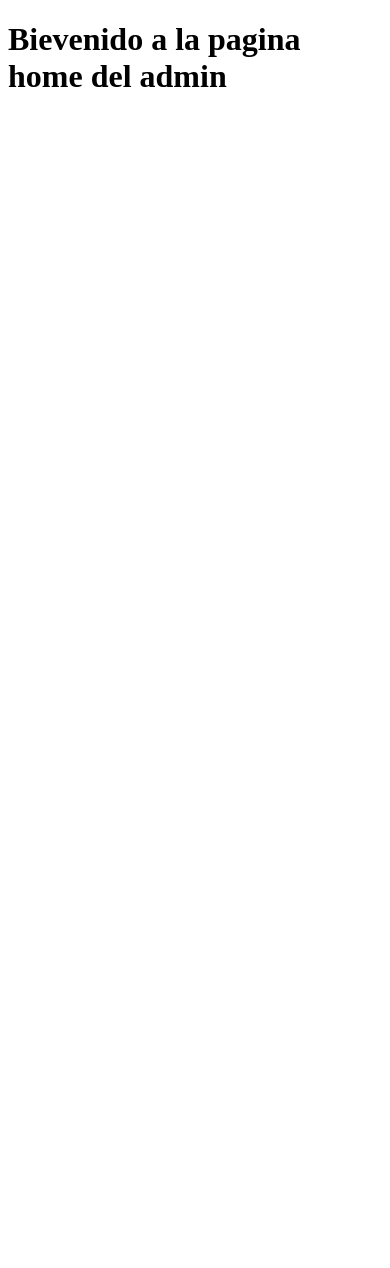
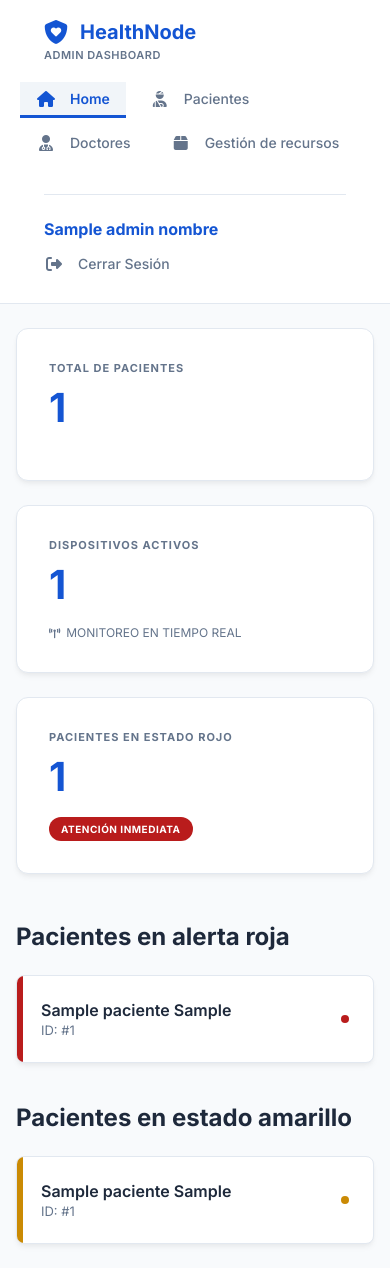
Before and after one commit to JoseCMM7/proyecto-final, a Flask app: template templates/home_admin.html in a window 390 px wide. Before the commit the page ends 87 px from the top, so only its background shows below. Run offline with Flask 3, Linux system fonts and the light colour scheme; tables that the repository leaves empty hold one stand-in row (values such as "Sample post"); the template is opened without the code that fills it: values that come from a table or form of the project are taken from there, most other values are stand-ins (such as "Sample title", 1, 10 or a date in 2020).

Commit message:
home de administrador lista

```diff
--- /dev/null
+++ b/static/admin_home.css
@@ -0,0 +1,364 @@
+/* Variables de color para el dashboard */
+:root {
+    --admin-bg: #f8fafc;
+    --admin-sidebar-bg: #ffffff;
+    --admin-primary: #1455d3;
+    --admin-primary-dark: #0f42a1;
+    --admin-text-dark: #1e293b;
+    --admin-text-gray: #64748b;
+    --admin-border: #e2e8f0;
+    --alert-red: #b91c1c;
+    --alert-red-bg: #fee2e2;
+    --state-yellow: #ca8a04;
+    --card-shadow: 0 4px 6px -1px rgba(0, 0, 0, 0.05), 0 2px 4px -1px rgba(0, 0, 0, 0.03);
+}
+
+* {
+    margin: 0;
+    padding: 0;
+    box-sizing: border-box;
+    font-family: 'Inter', sans-serif;
+}
+
+body {
+    background-color: var(--admin-bg);
+    color: var(--admin-text-dark);
+    display: flex;
+    min-height: 100vh;
+}
+
+/* --- BARRA LATERAL (SIDEBAR) --- */
+.sidebar {
+    width: 260px;
+    background-color: var(--admin-sidebar-bg);
+    border-right: 1px solid var(--admin-border);
+    display: flex;
+    flex-direction: column;
+    padding: 32px 0;
+    position: fixed;
+    height: 100vh;
+}
+
+.sidebar-header {
+    padding: 0 24px;
+    margin-bottom: 48px;
+}
+
+.logo-container {
+    display: flex;
+    align-items: center;
+    gap: 12px;
+    color: var(--admin-primary);
+}
+
+.logo-container i {
+    font-size: 24px;
+}
+
+.logo-container h1 {
+    font-size: 20px;
+    font-weight: 700;
+}
+
+.sidebar-header p {
+    font-size: 11px;
+    color: var(--admin-text-gray);
+    font-weight: 600;
+    letter-spacing: 0.5px;
+    margin-top: 4px;
+}
+
+.sidebar-menu {
+    flex: 1;
+    display: flex;
+    flex-direction: column;
+    gap: 8px;
+}
+
+.menu-item {
+    display: flex;
+    align-items: center;
+    gap: 14px;
+    padding: 12px 24px;
+    color: var(--admin-text-gray);
+    text-decoration: none;
+    font-size: 14px;
+    font-weight: 500;
+    border-left: 3px solid transparent;
+    transition: all 0.2s;
+}
+
+.menu-item i {
+    font-size: 16px;
+    width: 20px;
+    text-align: center;
+}
+
+.menu-item:hover {
+    color: var(--admin-primary);
+    background-color: #f1f5f9;
+}
+
+.menu-item.active {
+    color: var(--admin-primary);
+    background-color: #f1f5f9;
+    border-left-color: var(--admin-primary);
+    font-weight: 600;
+}
+
+.sidebar-footer {
+    padding: 0 24px;
+    margin-top: auto;
+}
+
+.admin-profile {
+    display: flex;
+    align-items: center;
+    gap: 12px;
+    color: var(--admin-text-gray);
+    font-size: 14px;
+    padding-top: 24px;
+    border-top: 1px solid var(--admin-border);
+}
+
+/* --- CONTENIDO PRINCIPAL --- */
+.main-content {
+    margin-left: 260px; /* Respeta el ancho de tu sidebar */
+    flex: 1;
+    padding: 48px;
+    /* Centra el contenedor interno */
+    display: flex;
+    justify-content: center;
+    align-items: flex-start; /* Evita que se estire verticalmente */
+}
+
+/* --- OPTIMIZACIÓN DEL CONTENEDOR CENTRAL --- */
+.content-wrapper {
+    width: 100%;
+    max-width: 1100px; /* Limita el ancho para que no se desparrame en monitores gigantes */
+    display: flex;
+    flex-direction: column;
+    gap: 48px; /* Separación perfecta entre tarjetas y listas */
+}
+
+/* --- TARJETAS DE ESTADÍSTICAS --- */
+.stats-cards-container {
+    display: grid;
+    grid-template-columns: repeat(3, 1fr);
+    gap: 24px;
+}
+
+.stats-card {
+    background: #ffffff;
+    padding: 32px;
+    border-radius: 12px;
+    box-shadow: var(--card-shadow);
+    border: 1px solid var(--admin-border);
+    display: flex;
+    flex-direction: column;
+    justify-content: space-between;
+}
+
+.card-title {
+    font-size: 11px;
+    font-weight: 700;
+    color: var(--admin-text-gray);
+    letter-spacing: 1px;
+    text-transform: uppercase;
+    margin-bottom: 8px;
+}
+
+.card-value {
+    font-size: 40px;
+    font-weight: 700;
+    color: var(--admin-primary);
+    margin-bottom: 16px;
+}
+
+.card-subtext {
+    font-size: 12px;
+    color: var(--admin-text-gray);
+    display: flex;
+    align-items: center;
+    gap: 6px;
+}
+
+.card-subtext i {
+    font-size: 10px;
+}
+
+.alert-badge {
+    background-color: var(--alert-red);
+    color: #ffffff;
+    font-size: 10px;
+    font-weight: 700;
+    padding: 6px 12px;
+    border-radius: 100px;
+    letter-spacing: 0.5px;
+    display: inline-block;
+    align-self: flex-start; /* Para que el badge no ocupe todo el ancho */
+}
+
+/* --- CONTENEDOR DE LISTAS APILADAS --- */
+.lists-container {
+    display: flex;
+    flex-direction: column;
+    gap: 40px; /* Espacio entre la sección roja y amarilla */
+}
+
+.section-header {
+    margin-bottom: 24px;
+}
+
+.section-header h2 {
+    font-size: 24px;
+    font-weight: 700;
+    color: var(--admin-text-dark);
+}
+
+.section-header p {
+    font-size: 14px;
+    color: var(--admin-text-gray);
+    margin-top: 4px;
+}
+
+/* --- GRID DE PACIENTES --- */
+.patient-cards-grid {
+    display: grid;
+    /* Esto hace que las tarjetas de pacientes llenen el espacio horizontalmente en varias columnas */
+    grid-template-columns: repeat(auto-fill, minmax(320px, 1fr));
+    gap: 16px;
+}
+
+.patient-card {
+    background: #ffffff;
+    padding: 24px;
+    border-radius: 8px;
+    box-shadow: var(--card-shadow);
+    border: 1px solid var(--admin-border);
+    display: flex;
+    align-items: center;
+    gap: 16px;
+    position: relative;
+    overflow: hidden;
+}
+
+.state-bar {
+    position: absolute;
+    left: 0;
+    top: 0;
+    bottom: 0;
+    width: 6px;
+}
+
+.patient-card.red-alert .state-bar {
+    background-color: var(--alert-red);
+}
+
+.patient-card.yellow-state .state-bar {
+    background-color: var(--state-yellow);
+}
+
+.patient-info {
+    flex: 1;
+}
+
+.patient-info h3 {
+    font-size: 16px;
+    font-weight: 600;
+    color: var(--admin-text-dark);
+}
+
+.patient-info p {
+    font-size: 13px;
+    color: var(--admin-text-gray);
+    margin-top: 2px;
+}
+
+.status-dot {
+    width: 8px;
+    height: 8px;
+    border-radius: 50%;
+}
+
+.patient-card.red-alert .status-dot {
+    background-color: var(--alert-red);
+}
+
+.patient-card.yellow-state .status-dot {
+    background-color: var(--state-yellow);
+}
+
+/* --- RESPONSIVIDAD PARA CUALQUIER TAMANO DE PANTALLA --- */
+
+/* Para tablets (pantallas medianas menores a 1024px) */
+@media (max-width: 1024px) {
+    .stats-cards-container {
+        /* Pasa de 3 a 2 columnas para no apretar los numeros */
+        grid-template-columns: repeat(2, 1fr);
+    }
+}
+
+/* Para celulares (pantallas menores a 768px) */
+@media (max-width: 768px) {
+    body {
+        /* En lugar de estar de lado a lado, apilamos todo verticalmente */
+        flex-direction: column;
+    }
+
+    .sidebar {
+        /* La barra lateral deja de ser fija y se vuelve un menu superior */
+        position: relative;
+        width: 100%;
+        height: auto;
+        border-right: none;
+        border-bottom: 1px solid var(--admin-border);
+        padding: 20px;
+    }
+
+    .sidebar-header {
+        margin-bottom: 20px;
+    }
+
+    .sidebar-menu {
+        /* Ponemos los botones uno al lado del otro */
+        flex-direction: row;
+        flex-wrap: wrap;
+        gap: 8px;
+    }
+
+    .menu-item {
+        padding: 8px 16px;
+        border-left: none;
+        border-bottom: 3px solid transparent;
+    }
+
+    .menu-item.active {
+        border-left: none;
+        border-bottom-color: var(--admin-primary);
+    }
+
+    .sidebar-footer {
+        margin-top: 16px;
+        padding-top: 16px;
+        flex-direction: column;
+        align-items: flex-start;
+        gap: 16px;
+    }
+
+    .main-content {
+        /* Quitamos el espacio vacio de la izquierda y reducimos el borde exterior */
+        margin-left: 0;
+        padding: 24px 16px;
+    }
+
+    .stats-cards-container {
+        /* Tarjetas de estadisticas en 1 sola columna para que no se aplasten */
+        grid-template-columns: 1fr;
+    }
+
+    .patient-cards-grid {
+        /* Las tarjetas de los pacientes toman todo el ancho del celular */
+        grid-template-columns: 1fr;
+    }
+}
--- a/templates/home_admin.html
+++ b/templates/home_admin.html
@@ -1,11 +1,107 @@
 <!DOCTYPE html>
-<html lang="en">
+<html lang="es">
 <head>
     <meta charset="UTF-8">
     <meta name="viewport" content="width=device-width, initial-scale=1.0">
-    <title>Home admiistrador</title>
+    <title>HealthNode - Admin Dashboard</title>
+    <link rel="preconnect" href="https://fonts.googleapis.com">
+    <link rel="preconnect" href="https://fonts.gstatic.com" crossorigin>
+    <link href="https://fonts.googleapis.com/css2?family=Inter:wght@400;500;600;700&display=swap" rel="stylesheet">
+    <link rel="stylesheet" href="https://cdnjs.cloudflare.com/ajax/libs/font-awesome/6.4.0/css/all.min.css">
+    <link rel="stylesheet" href="/static/admin_home.css">
 </head>
 <body>
-    <h1>Bievenido a la pagina home del admin</h1>
+    <div class="dashboard-wrapper">
+        <nav class="sidebar">
+            <div class="sidebar-header">
+                <div class="logo-container">
+                    <i class="fas fa-shield-heart"></i>
+                    <h1>HealthNode</h1>
+                </div>
+                <p>ADMIN DASHBOARD</p>
+            </div>
+
+            <div class="sidebar-menu">
+                <a href="{{ url_for('admin.home') }}" class="menu-item active"><i class="fas fa-home"></i> Home</a>
+                <a href="#" class="menu-item"><i class="fas fa-user-injured"></i> Pacientes</a>
+                <a href="#" class="menu-item"><i class="fas fa-user-md"></i> Doctores</a>
+                <a href="#" class="menu-item"><i class="fas fa-box"></i> Gestión de recursos</a>
+            </div>
+
+            <div class="sidebar-footer">
+                <div class="admin-profile" style="font-weight: 700; color: var(--admin-primary); font-size: 16px;">
+                    {{ admin_nombre }}
+                </div>
+                <a href="{{ url_for('auth.logout') }}" class="menu-item logout-link" style="padding-left: 0; margin-top: 8px;">
+                    <i class="fas fa-sign-out-alt"></i> Cerrar Sesión
+                </a>
+            </div>
+        </nav>
+
+        <main class="main-content">
+            <div class="content-wrapper">
+                <section class="stats-cards-container">
+                    <div class="stats-card">
+                        <p class="card-title">TOTAL DE PACIENTES</p>
+                        <p class="card-value">{{ total_pacientes }}</p>
+                    </div>
+
+                    <div class="stats-card">
+                        <p class="card-title">DISPOSITIVOS ACTIVOS</p>
+                        <p class="card-value">{{ total_dispositivos }}</p>
+                        <p class="card-subtext"><i class="fas fa-broadcast-tower"></i> MONITOREO EN TIEMPO REAL</p>
+                    </div>
+
+                    <div class="stats-card">
+                        <p class="card-title">PACIENTES EN ESTADO ROJO</p>
+                        <p class="card-value">{{ pacientes_rojos_count }}</p>
+                        <span class="alert-badge">ATENCIÓN INMEDIATA</span>
+                    </div>
+                </section>
+
+                <div class="lists-container">
+                    <section class="patient-list-section red-alerts-section">
+                        <div class="section-header">
+                            <h2>Pacientes en alerta roja</h2>
+                        </div>
+                        <div class="patient-cards-grid">
+                            {% for paciente in pacientes_rojos %}
+                            <div class="patient-card red-alert">
+                                <div class="state-bar"></div>
+                                <div class="patient-info">
+                                    <h3>{{ paciente.nombre }} {{ paciente.apellido }}</h3>
+                                    <p>ID: #{{ paciente.id }}</p>
+                                </div>
+                                <div class="status-dot"></div>
+                            </div>
+                            {% else %}
+                            <p class="card-subtext" style="padding: 20px;">No hay pacientes críticos.</p>
+                            {% endfor %}
+                        </div>
+                    </section>
+
+                    <section class="patient-list-section yellow-states-section">
+                        <div class="section-header">
+                            <h2>Pacientes en estado amarillo</h2>
+                        </div>
+                        <div class="patient-cards-grid">
+                            {% for paciente in pacientes_amarillos %}
+                            <div class="patient-card yellow-state">
+                                <div class="state-bar"></div>
+                                <div class="patient-info">
+                                    <h3>{{ paciente.nombre }} {{ paciente.apellido }}</h3>
+                                    <p>ID: #{{ paciente.id }}</p>
+                                </div>
+                                <div class="status-dot"></div>
+                            </div>
+                            {% else %}
+                            <p class="card-subtext" style="padding: 20px;">No hay pacientes en amarillo.</p>
+                            {% endfor %}
+                        </div>
+                    </section>
+                </div>
+            </div>
+        </main>
+    </div>
 </body>
 </html>
```
Also changed, not shown: models.py (+206 -0 lines), routes/admin.py (deleted, +0 -8 lines), routes/admin/admin.py (added, +42 -0 lines).
